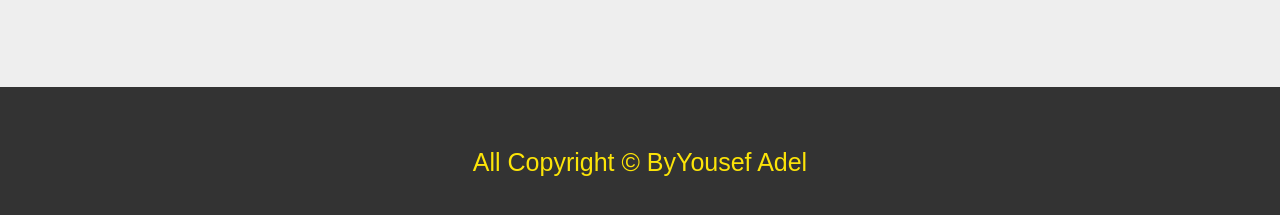
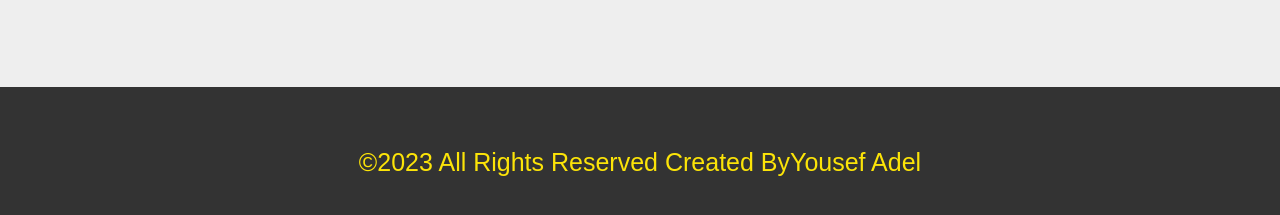
Before and after one commit to EGYDARK/Design_5, a plain HTML site: page index.html in a window 1280 px wide. Shown: the part 6271-6486 px from the top of the page. Drawn offline with Linux system fonts and the light colour scheme.

Commit message:
Update index.html

```diff
--- a/index.html
+++ b/index.html
@@ -152,7 +152,7 @@ Free meal: The free meal is available for guests staying in a hotel or vacation
             </div>
         </div>
         <div class="footer">
-            <p>All Copyright &copy; By <span>Yousef Adel</span></p>
+            <p> &copy;2023  All Rights Reserved Created By <span>Yousef Adel</span></p>
         </div>
     </div>
     <!-- End Contact Section -->
```
